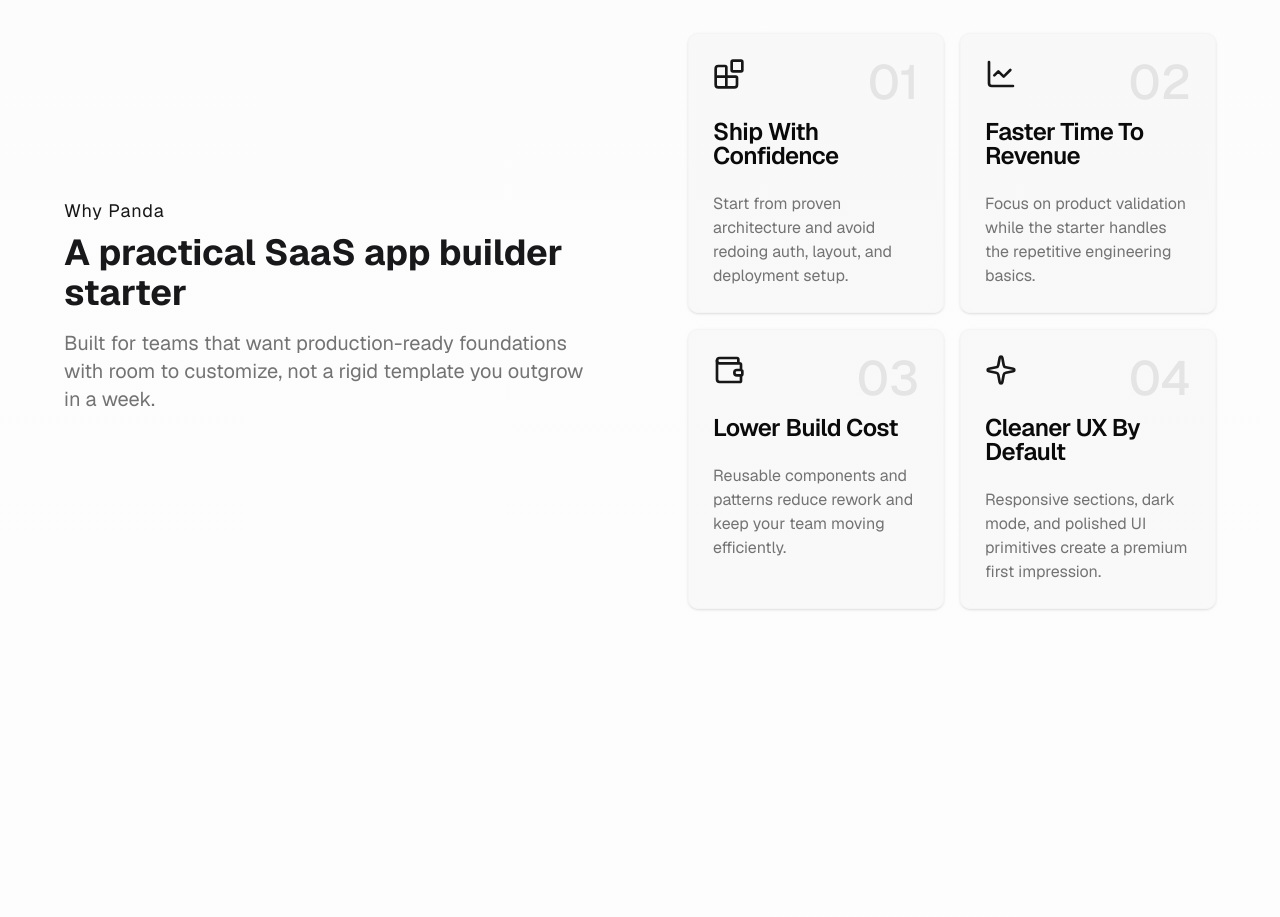
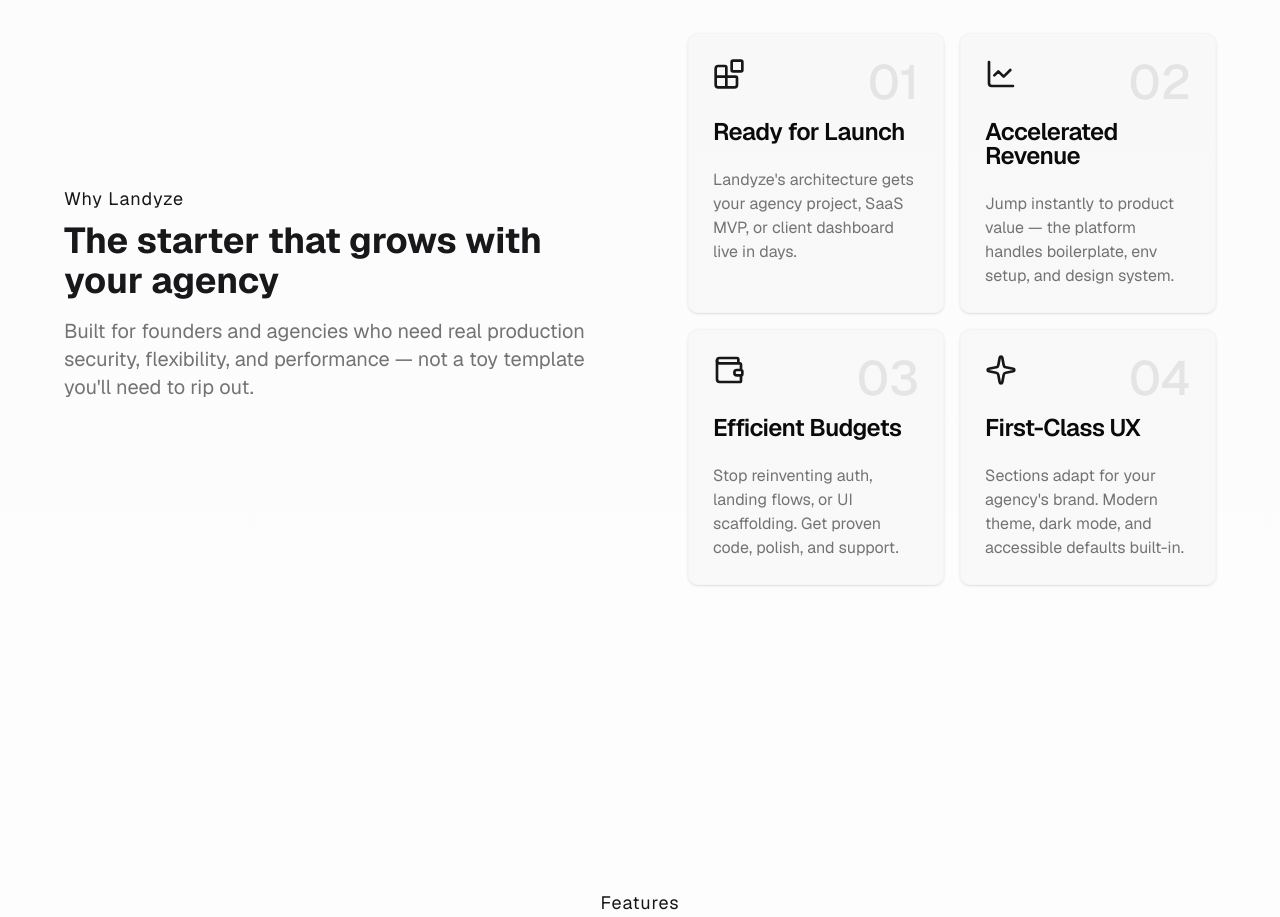
Before and after one commit to chiragbidx/layout-fox-xmh, a Next.js app: page / in a window 1280 px wide. Shown: the part 2120-3037 px from the top of the page. Built offline with nearby package versions, Linux system fonts and the light colour scheme.

Commit message:
Update Benefits Section for Landyze, agency-tailored content

```diff
--- a/components/home/LayoutBenefitsSection.tsx
+++ b/components/home/LayoutBenefitsSection.tsx
@@ -11,27 +11,27 @@
 const benefitList: BenefitsProps[] = [
   {
     icon: "Blocks",
-    title: "Ship With Confidence",
+    title: "Ready for Launch",
     description:
-      "Start from proven architecture and avoid redoing auth, layout, and deployment setup.",
+      "Landyze's architecture gets your agency project, SaaS MVP, or client dashboard live in days.",
   },
   {
     icon: "LineChart",
-    title: "Faster Time To Revenue",
+    title: "Accelerated Revenue",
     description:
-      "Focus on product validation while the starter handles the repetitive engineering basics.",
+      "Jump instantly to product value — the platform handles boilerplate, env setup, and design system.",
   },
   {
     icon: "Wallet",
-    title: "Lower Build Cost",
+    title: "Efficient Budgets",
     description:
-      "Reusable components and patterns reduce rework and keep your team moving efficiently.",
+      "Stop reinventing auth, landing flows, or UI scaffolding. Get proven code, polish, and support.",
   },
   {
     icon: "Sparkle",
-    title: "Cleaner UX By Default",
+    title: "First-Class UX",
     description:
-      "Responsive sections, dark mode, and polished UI primitives create a premium first impression.",
+      "Sections adapt for your agency's brand. Modern theme, dark mode, and accessible defaults built-in.",
   },
 ];
 
@@ -40,14 +40,13 @@
     <section id="benefits" className="container py-24 sm:py-32">
       <div className="grid lg:grid-cols-2 place-items-center lg:gap-24">
         <div>
-          <h2 className="text-lg text-primary mb-2 tracking-wider">Why Panda</h2>
+          <h2 className="text-lg text-primary mb-2 tracking-wider">Why Landyze</h2>
 
           <h2 className="text-3xl md:text-4xl font-bold mb-4">
-            A practical SaaS app builder starter
+            The starter that grows with your agency
           </h2>
           <p className="text-xl text-muted-foreground mb-8">
-            Built for teams that want production-ready foundations with room to
-            customize, not a rigid template you outgrow in a week.
+            Built for founders and agencies who need real production security, flexibility, and performance — not a toy template you'll need to rip out.
           </p>
         </div>
 
```
